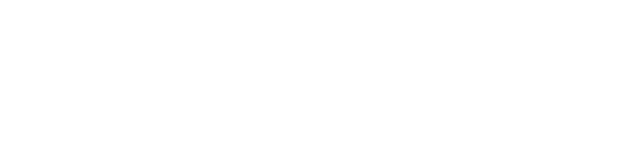
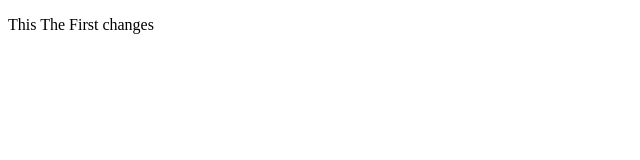
Before and after one commit to mayurempyreal/test, a plain HTML site: page index.html in a window 1280 px wide. Shown: the whole page, without its empty margins (0-640 px from the left). Drawn offline with Linux system fonts and the light colour scheme.

Commit message:
This commit of after first Change

```diff
--- a/index.html
+++ b/index.html
@@ -7,6 +7,6 @@
     <title>Index</title>
 </head>
 <body>
-    <p>
+    <p>This The First changes </p>
 </body>
 </html>
```
